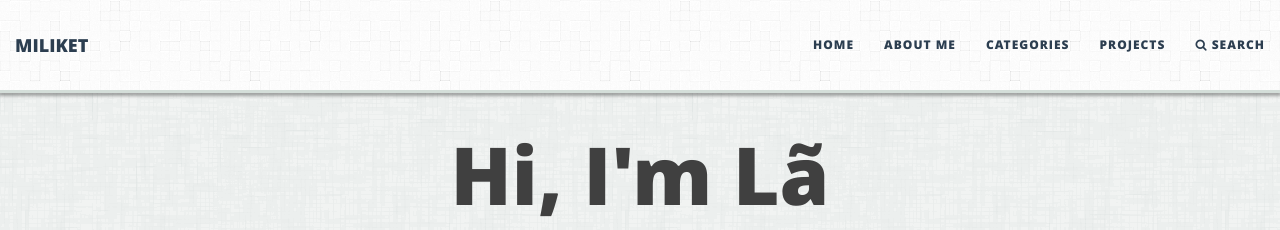
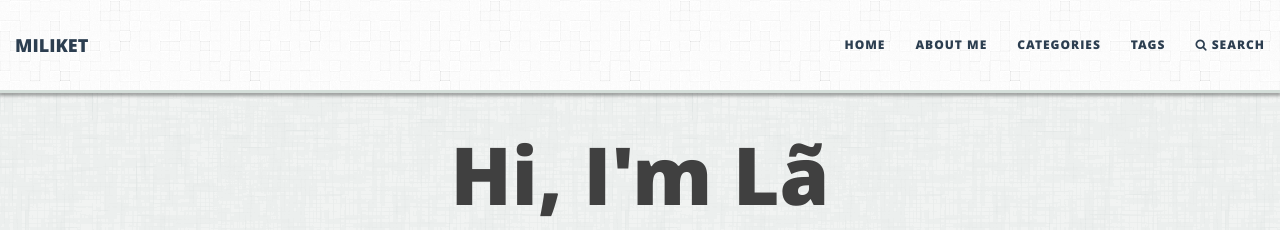
Before and after one commit to docbohanh/docbohanh.github.io, a Jekyll site: the page built from index.html, in a window 1280 px wide. Shown: the top 230 px of the page. Built offline with Jekyll 4.4.1, drawn with Linux system fonts in a browser that asks for light colours; the list of posts is cut into pages by our own code.

Commit message:
Update _config.yml

```diff
--- a/_config.yml
+++ b/_config.yml
@@ -25,7 +25,7 @@ navbar-links:
   Home: ""
   About Me: "https://thanhladev.github.io/"
   Categories: categories/
-  Projects: projects/
+  Tags: tags/
 nav-search: search/
 
 # --- Footer options --- #
```
